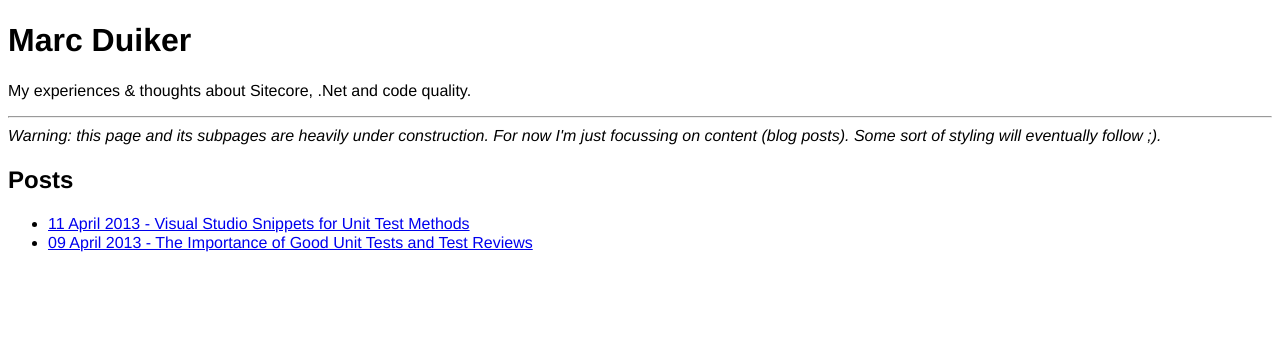
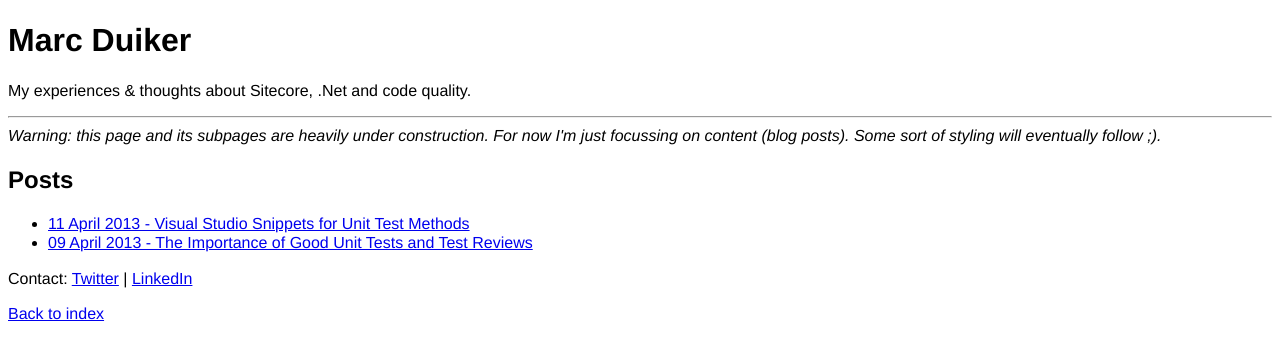
Before and after one commit to marcduiker/marcduiker.github.io, a Jekyll site: the page built from index.html, in a window 1280 px wide. Shown: the top 360 px of the page. Built offline with Jekyll 4.4.1, drawn with Linux system fonts in a browser that asks for light colours.

Commit message:
Extracted postsignature from generic footer so index still works with the footer

```diff
--- a/_includes/footer.html
+++ b/_includes/footer.html
@@ -1,6 +1,3 @@
-<p>
-	<em>Marc Duiker, {{ page.date | date_to_long_string }}</em>
-</p>
 <p>
 	Contact: <a href="https://twitter.com/@marcduiker" target="_blank">Twitter</a> | <a href="https://nl.linkedin.com/in/mduiker" target="_blank">LinkedIn</a>
 </p>
--- /dev/null
+++ b/_includes/postsignature.html
@@ -0,0 +1,3 @@
+<p>
+	<em>Marc Duiker, {{ page.date | date_to_long_string }}</em>
+</p>
--- a/_layouts/post.html
+++ b/_layouts/post.html
@@ -8,6 +8,7 @@
 
 		{{content}}
 
+		{% include postsignature.html %}
 		{% include footer.html %}
 	</body>
 </html>
--- a/index.html
+++ b/index.html
@@ -18,5 +18,7 @@
       </li>
     {% endfor %}
     </ul>
+
+    {% include footer.html %}
 	</body>
 </html>
```
